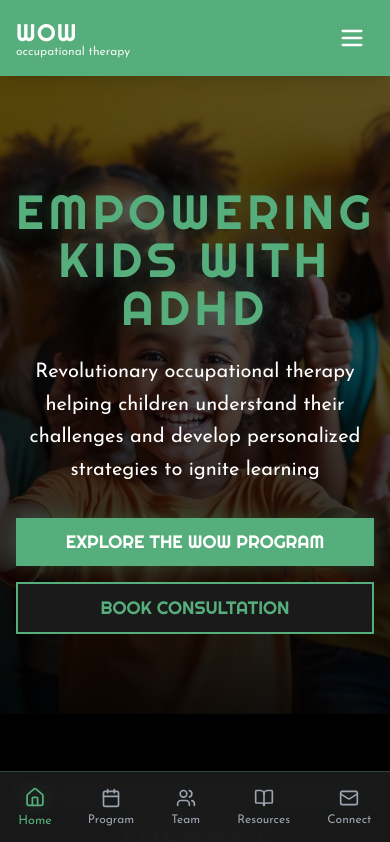
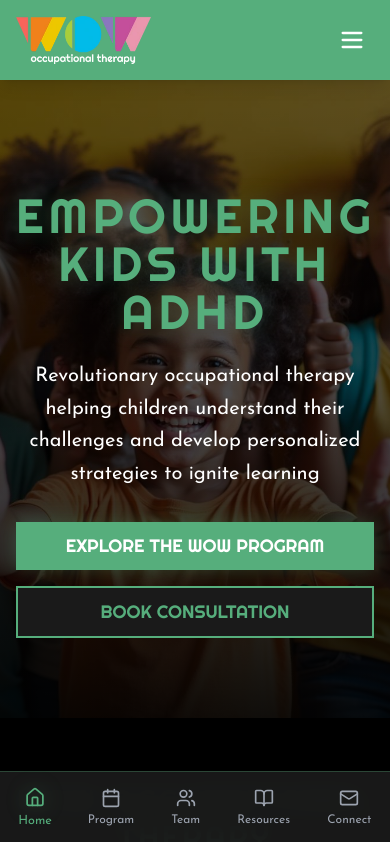
Before and after one commit to hear-me-out7/WOW2, a React (Vite) app: page / in a window 390 px wide. Shown: the top 842 px of the page. Built offline with nearby package versions, Linux system fonts and the light colour scheme; the HTML template or start-up script is replaced by a standard one.

Commit message:
Replace text logo with WOW image logo
- Add wow_logo.webp to assets
- Update Header component to use image logo instead of text
- Set responsive sizing: h-12 (mobile) / h-16 (desktop)
- Maintain proper alt text for accessibility

```diff
--- a/src/components/layout/Header.tsx
+++ b/src/components/layout/Header.tsx
@@ -2,6 +2,7 @@ import { useState } from 'react';
 import { Link } from 'react-router-dom';
 import { Menu, X } from 'lucide-react';
 import { Sheet, SheetContent, SheetTrigger } from '@/components/ui/sheet';
+import wowLogo from '@/assets/wow_logo.webp';
 
 export const Header = () => {
   const [open, setOpen] = useState(false);
@@ -19,13 +20,12 @@ export const Header = () => {
     <header className="bg-primary sticky top-0 z-50 shadow-lg">
       <div className="container mx-auto px-4 py-4 flex items-center justify-between">
         {/* Logo */}
-        <Link to="/" className="flex flex-col">
-          <span className="font-heading text-2xl md:text-3xl text-white tracking-wider">
-            WOW
-          </span>
-          <span className="font-body text-xs md:text-sm text-white/90 -mt-1">
-            occupational therapy
-          </span>
+        <Link to="/" className="flex items-center">
+          <img
+            src={wowLogo}
+            alt="WOW Occupational Therapy"
+            className="h-12 md:h-16 w-auto"
+          />
         </Link>
 
         {/* Mobile Menu */}
```
Also changed, not shown: src/assets/wow_logo.webp (added).
